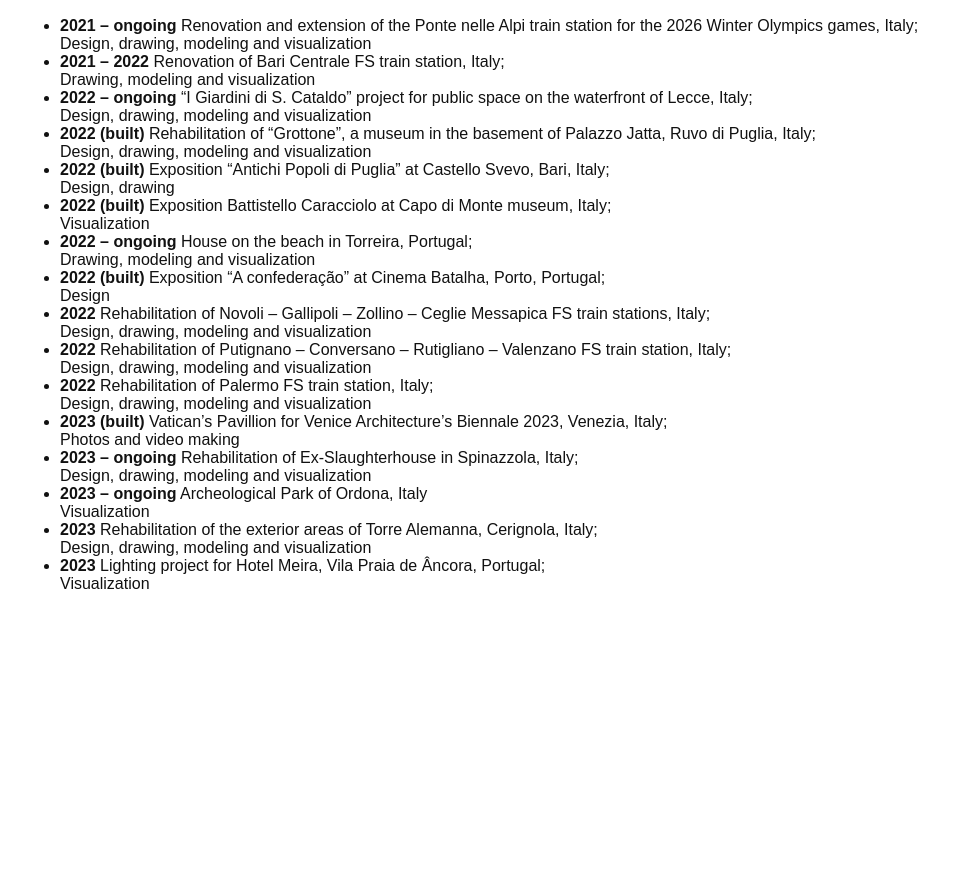
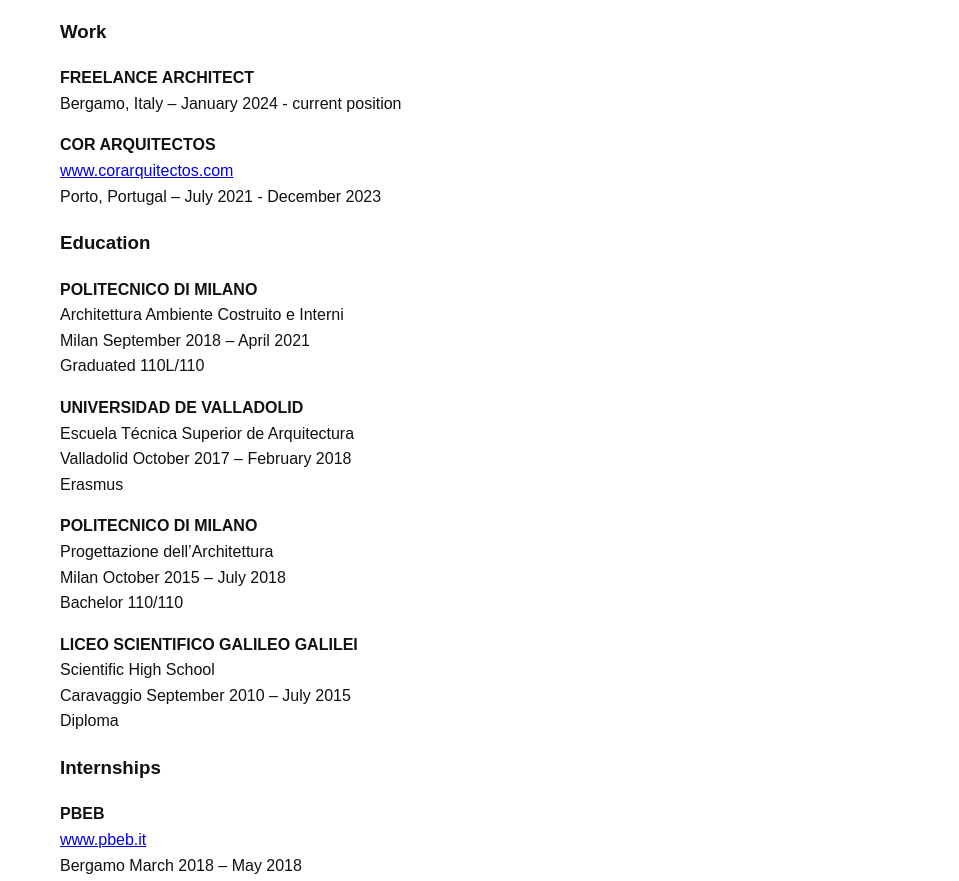
Before and after one commit to giacofilippo/giacofilippo.github.io, a plain HTML site: page manifesto.html in a window 1280 px wide. Shown: the part 191-1072 px from the top of the page, without its empty margins (0-959 px from the left). Before the commit the page ends 820 px from the top, so only its background shows below. Drawn offline with Linux system fonts and the light colour scheme; a web font is replaced by a local one.

Commit message:
Update manifesto.html

```diff
--- a/manifesto.html
+++ b/manifesto.html
@@ -8,7 +8,7 @@
 </head>
 <body>
     <header>
-        <h1>PADANIA3000</h1>
+        <h1>Architetto Giacomo Tura</h1>
         <nav>
             <a href="index.html">progetti</a>
             <a href="manifesto.html">curriculum</a>
@@ -20,22 +20,64 @@
             <h2>Manifesto</h2>
             <p>
 <ul>
-  <li><strong>2021 – ongoing</strong> Renovation and extension of the Ponte nelle Alpi train station for the 2026 Winter Olympics games, Italy;<br>Design, drawing, modeling and visualization</li>
-  <li><strong>2021 – 2022</strong> Renovation of Bari Centrale FS train station, Italy;<br>Drawing, modeling and visualization</li>
-  <li><strong>2022 – ongoing</strong> “I Giardini di S. Cataldo” project for public space on the waterfront of Lecce, Italy;<br>Design, drawing, modeling and visualization</li>
-  <li><strong>2022 (built)</strong> Rehabilitation of “Grottone”, a museum in the basement of Palazzo Jatta, Ruvo di Puglia, Italy;<br>Design, drawing, modeling and visualization</li>
-  <li><strong>2022 (built)</strong> Exposition “Antichi Popoli di Puglia” at Castello Svevo, Bari, Italy;<br>Design, drawing</li>
-  <li><strong>2022 (built)</strong> Exposition Battistello Caracciolo at Capo di Monte museum, Italy;<br>Visualization</li>
-  <li><strong>2022 – ongoing</strong> House on the beach in Torreira, Portugal;<br>Drawing, modeling and visualization</li>
-  <li><strong>2022 (built)</strong> Exposition “A confederação” at Cinema Batalha, Porto, Portugal;<br>Design</li>
-  <li><strong>2022</strong> Rehabilitation of Novoli – Gallipoli – Zollino – Ceglie Messapica FS train stations, Italy;<br>Design, drawing, modeling and visualization</li>
-  <li><strong>2022</strong> Rehabilitation of Putignano – Conversano – Rutigliano – Valenzano FS train station, Italy;<br>Design, drawing, modeling and visualization</li>
-  <li><strong>2022</strong> Rehabilitation of Palermo FS train station, Italy;<br>Design, drawing, modeling and visualization</li>
-  <li><strong>2023 (built)</strong> Vatican’s Pavillion for Venice Architecture’s Biennale 2023, Venezia, Italy;<br>Photos and video making</li>
-  <li><strong>2023 – ongoing</strong> Rehabilitation of Ex-Slaughterhouse in Spinazzola, Italy;<br>Design, drawing, modeling and visualization</li>
-  <li><strong>2023 – ongoing</strong> Archeological Park of Ordona, Italy<br>Visualization</li>
-  <li><strong>2023</strong> Rehabilitation of the exterior areas of Torre Alemanna, Cerignola, Italy;<br>Design, drawing, modeling and visualization</li>
-  <li><strong>2023</strong> Lighting project for Hotel Meira, Vila Praia de Âncora, Portugal;<br>Visualization</li>
+<div style="font-family: Arial, sans-serif; line-height: 1.6;">
+
+  <h3>Work</h3>
+  <p><strong>FREELANCE ARCHITECT</strong><br>
+  Bergamo, Italy – January 2024 - current position</p>
+
+  <p><strong>COR ARQUITECTOS</strong><br>
+  <a href="http://www.corarquitectos.com" target="_blank">www.corarquitectos.com</a><br>
+  Porto, Portugal – July 2021 - December 2023</p>
+
+  <h3>Education</h3>
+  <p><strong>POLITECNICO DI MILANO</strong><br>
+  Architettura Ambiente Costruito e Interni<br>
+  Milan September 2018 – April 2021<br>
+  Graduated 110L/110</p>
+
+  <p><strong>UNIVERSIDAD DE VALLADOLID</strong><br>
+  Escuela Técnica Superior de Arquitectura<br>
+  Valladolid October 2017 – February 2018<br>
+  Erasmus</p>
+
+  <p><strong>POLITECNICO DI MILANO</strong><br>
+  Progettazione dell’Architettura<br>
+  Milan October 2015 – July 2018<br>
+  Bachelor 110/110</p>
+
+  <p><strong>LICEO SCIENTIFICO GALILEO GALILEI</strong><br>
+  Scientific High School<br>
+  Caravaggio September 2010 – July 2015<br>
+  Diploma</p>
+
+  <h3>Internships</h3>
+  <p><strong>PBEB</strong><br>
+  <a href="http://www.pbeb.it" target="_blank">www.pbeb.it</a><br>
+  Bergamo March 2018 – May 2018<br>
+  Ex Carcere Sant’Agata<br>
+  Bergamo June 2019<br>
+  Competition for National Concert Hall in Vilnius<br>
+  Bergamo March 2020 – May 2020<br>
+  Competition for Nursing Home Extension in Lovere<br>
+  Competition for Ski Cableway in Pila</p>
+
+  <h3>Language</h3>
+  <p>Italian (native)<br>
+  English (C1)<br>
+  Portuguese (C1)<br>
+  Spanish (B1)</p>
+
+  <h3>Softwares</h3>
+  <p>Autocad, Sketchup, Revit, Rhinoceros, Photoshop, Illustrator, Indesign,<br>
+  Premiere, Resolume, Qgis, 3DS Max, Microsoft Office, Lumion</p>
+
+  <h3>Skills</h3>
+  <p>Photography (digital and analogic), model making, hand drafting, video<br>
+  making, woodworking, computer assembly, team coordination</p>
+
+</div>
+
 </ul>
 
         </section>
```
